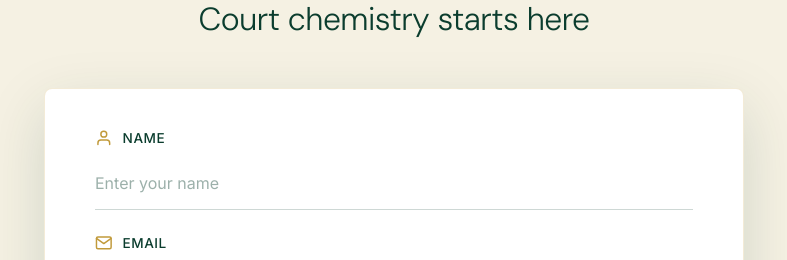
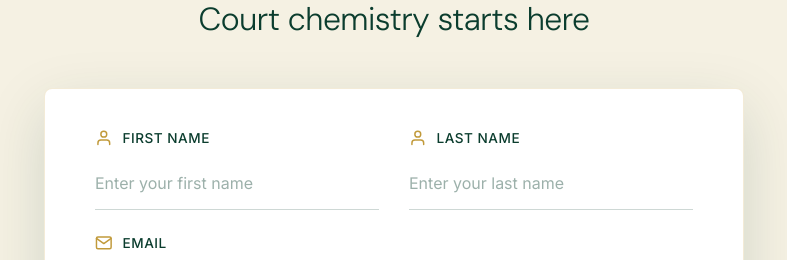
Before and after one commit to courted-app/landing-page, a React (Vite) app: page / in a window 1280 px wide. Shown: the part 1680-1940 px from the top of the page, without its empty margins (246-1033 px from the left). Built offline with nearby package versions, Linux system fonts and the light colour scheme; no server answers.

Commit message:
add first name and last name

```diff
--- a/src/App.jsx
+++ b/src/App.jsx
@@ -28,7 +28,8 @@ const GOOGLE_SCRIPT_URL = import.meta.env.VITE_GOOGLE_SCRIPT_URL || ''
 
 function App() {
   const [formData, setFormData] = useState({
-    name: '',
+    firstName: '',
+    lastName: '',
     email: '',
     gender: '',
     ageRange: '',
@@ -176,7 +177,7 @@ function App() {
     setMessage({ type: '', text: '' })
 
     const data = {
-      name: formData.name,
+      name: `${formData.firstName} ${formData.lastName}`.trim(),
       email: formData.email,
       gender: formData.gender,
       ageRange: formData.ageRange,
@@ -231,7 +232,8 @@ function App() {
         })
         setIsSubmitted(true)
         setFormData({
-        name: '',
+        firstName: '',
+        lastName: '',
         email: '',
         gender: '',
         ageRange: '',
@@ -418,19 +420,36 @@ function App() {
             <h4 className="form-section-title">Court chemistry starts here</h4>
             <div className="form-container">
               <form onSubmit={handleSubmit} className="form">
-            <div className="form-group full-width">
-              <label htmlFor="name" className="form-label">
+            <div className="form-group">
+              <label htmlFor="firstName" className="form-label">
                 <FiUser className="label-icon" />
-                <span>Name</span>
+                <span>First Name</span>
               </label>
               <input
                 type="text"
-                id="name"
-                name="name"
-                value={formData.name}
+                id="firstName"
+                name="firstName"
+                value={formData.firstName}
                 onChange={handleChange}
                 required
-                placeholder="Enter your name"
+                placeholder="Enter your first name"
+                className="form-input"
+              />
+            </div>
+
+            <div className="form-group">
+              <label htmlFor="lastName" className="form-label">
+                <FiUser className="label-icon" />
+                <span>Last Name</span>
+              </label>
+              <input
+                type="text"
+                id="lastName"
+                name="lastName"
+                value={formData.lastName}
+                onChange={handleChange}
+                required
+                placeholder="Enter your last name"
                 className="form-input"
               />
             </div>
```
